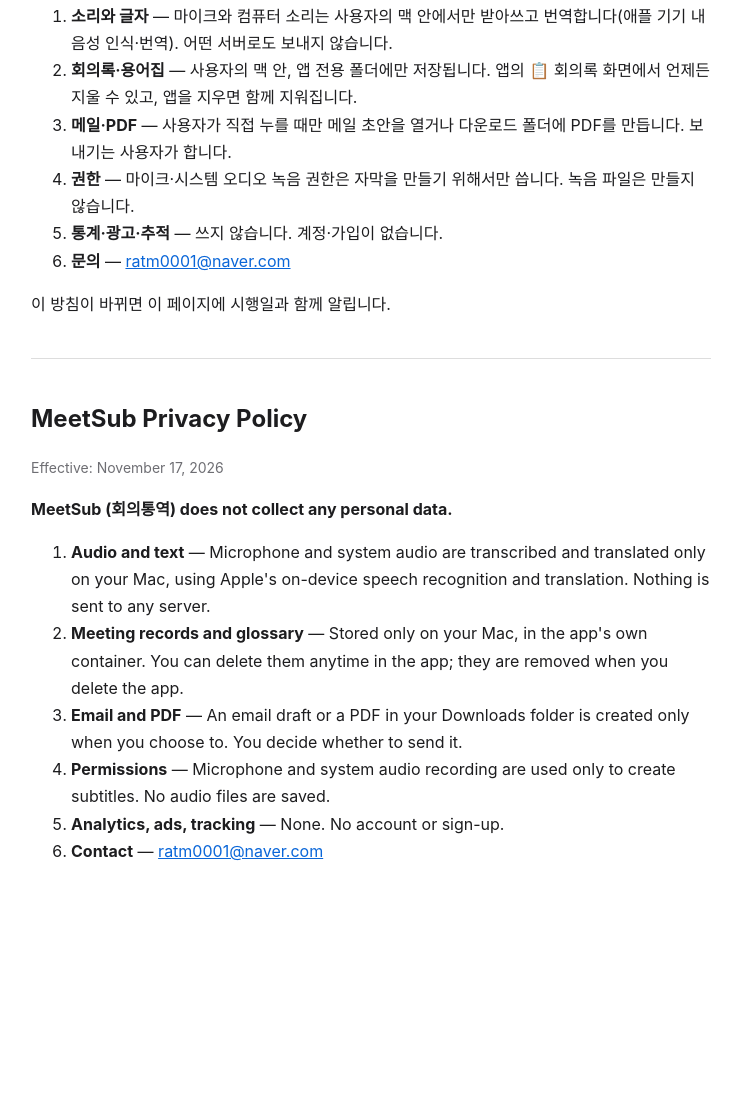
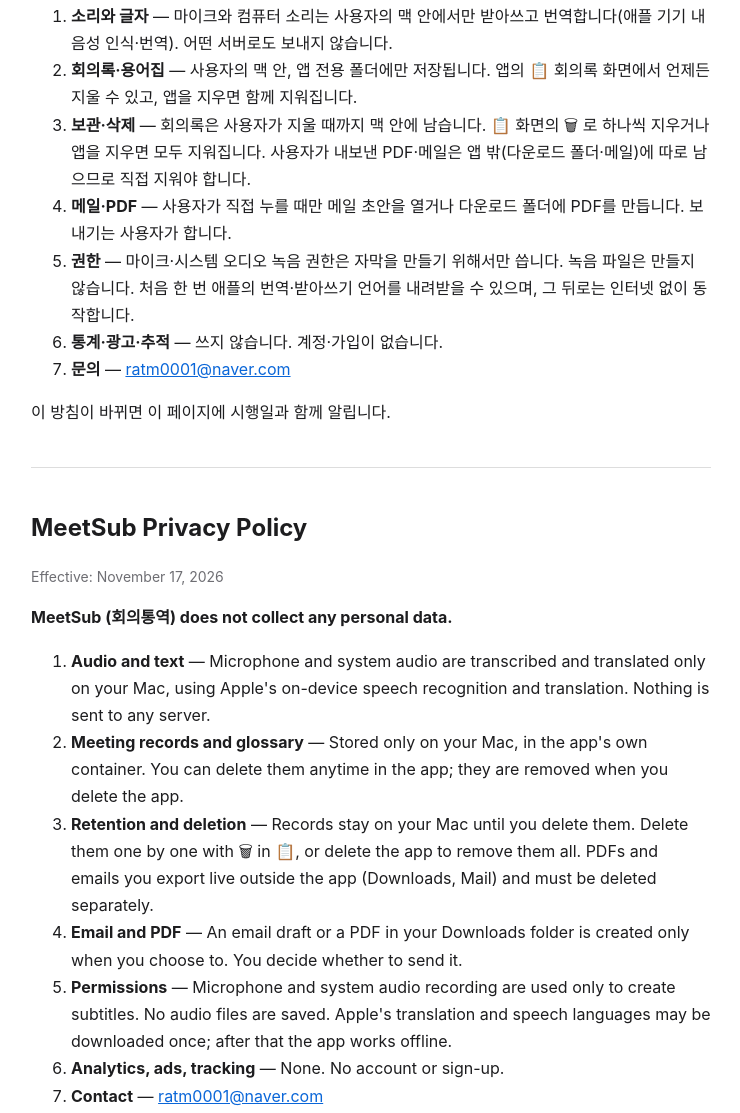
Before and after one commit to a47469532-sketch/a47469532-sketch.github.io, a plain HTML site: page tongyeok/privacy.html in a window 1280 px wide. Shown: the part 177-1290 px from the top of the page, without its empty margins (269-1009 px from the left). Before the commit the page ends 1082 px from the top, so only its background shows below. Drawn offline with Linux system fonts and the light colour scheme.

Commit message:
처리방침: 보관·삭제, 첫 언어 받기 설명 추가
Co-Authored-By: Claude Opus 5.5 <noreply@anthropic.com>

```diff
--- a/tongyeok/privacy.html
+++ b/tongyeok/privacy.html
@@ -9,8 +9,9 @@
 <ol>
   <li><b>소리와 글자</b> — 마이크와 컴퓨터 소리는 사용자의 맥 안에서만 받아쓰고 번역합니다(애플 기기 내 음성 인식·번역). 어떤 서버로도 보내지 않습니다.</li>
   <li><b>회의록·용어집</b> — 사용자의 맥 안, 앱 전용 폴더에만 저장됩니다. 앱의 📋 회의록 화면에서 언제든 지울 수 있고, 앱을 지우면 함께 지워집니다.</li>
+  <li><b>보관·삭제</b> — 회의록은 사용자가 지울 때까지 맥 안에 남습니다. 📋 화면의 🗑 로 하나씩 지우거나 앱을 지우면 모두 지워집니다. 사용자가 내보낸 PDF·메일은 앱 밖(다운로드 폴더·메일)에 따로 남으므로 직접 지워야 합니다.</li>
   <li><b>메일·PDF</b> — 사용자가 직접 누를 때만 메일 초안을 열거나 다운로드 폴더에 PDF를 만듭니다. 보내기는 사용자가 합니다.</li>
-  <li><b>권한</b> — 마이크·시스템 오디오 녹음 권한은 자막을 만들기 위해서만 씁니다. 녹음 파일은 만들지 않습니다.</li>
+  <li><b>권한</b> — 마이크·시스템 오디오 녹음 권한은 자막을 만들기 위해서만 씁니다. 녹음 파일은 만들지 않습니다. 처음 한 번 애플의 번역·받아쓰기 언어를 내려받을 수 있으며, 그 뒤로는 인터넷 없이 동작합니다.</li>
   <li><b>통계·광고·추적</b> — 쓰지 않습니다. 계정·가입이 없습니다.</li>
   <li><b>문의</b> — <a href="mailto:ratm0001@naver.com">ratm0001@naver.com</a></li>
 </ol>
@@ -22,8 +23,9 @@
 <ol>
   <li><b>Audio and text</b> — Microphone and system audio are transcribed and translated only on your Mac, using Apple's on-device speech recognition and translation. Nothing is sent to any server.</li>
   <li><b>Meeting records and glossary</b> — Stored only on your Mac, in the app's own container. You can delete them anytime in the app; they are removed when you delete the app.</li>
+  <li><b>Retention and deletion</b> — Records stay on your Mac until you delete them. Delete them one by one with 🗑 in 📋, or delete the app to remove them all. PDFs and emails you export live outside the app (Downloads, Mail) and must be deleted separately.</li>
   <li><b>Email and PDF</b> — An email draft or a PDF in your Downloads folder is created only when you choose to. You decide whether to send it.</li>
-  <li><b>Permissions</b> — Microphone and system audio recording are used only to create subtitles. No audio files are saved.</li>
+  <li><b>Permissions</b> — Microphone and system audio recording are used only to create subtitles. No audio files are saved. Apple's translation and speech languages may be downloaded once; after that the app works offline.</li>
   <li><b>Analytics, ads, tracking</b> — None. No account or sign-up.</li>
   <li><b>Contact</b> — <a href="mailto:ratm0001@naver.com">ratm0001@naver.com</a></li>
 </ol>
```
